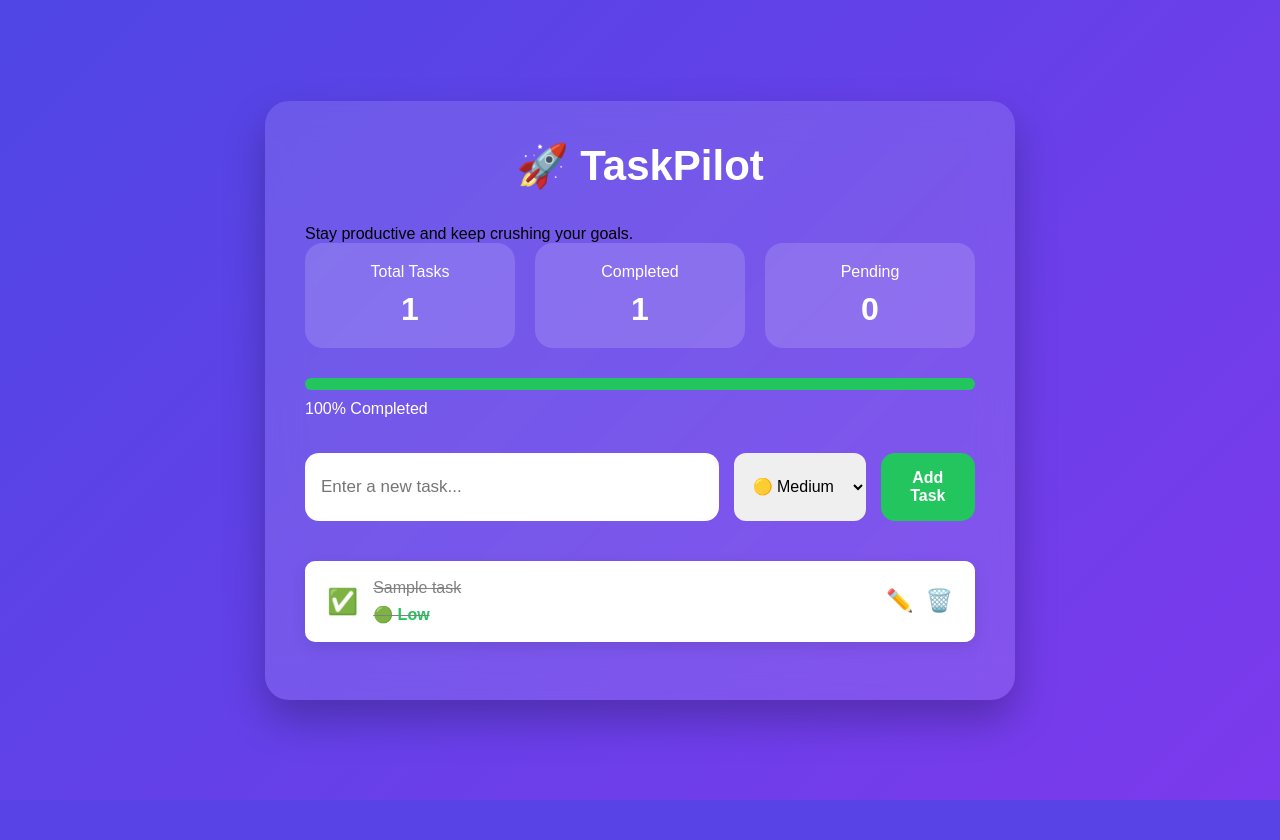
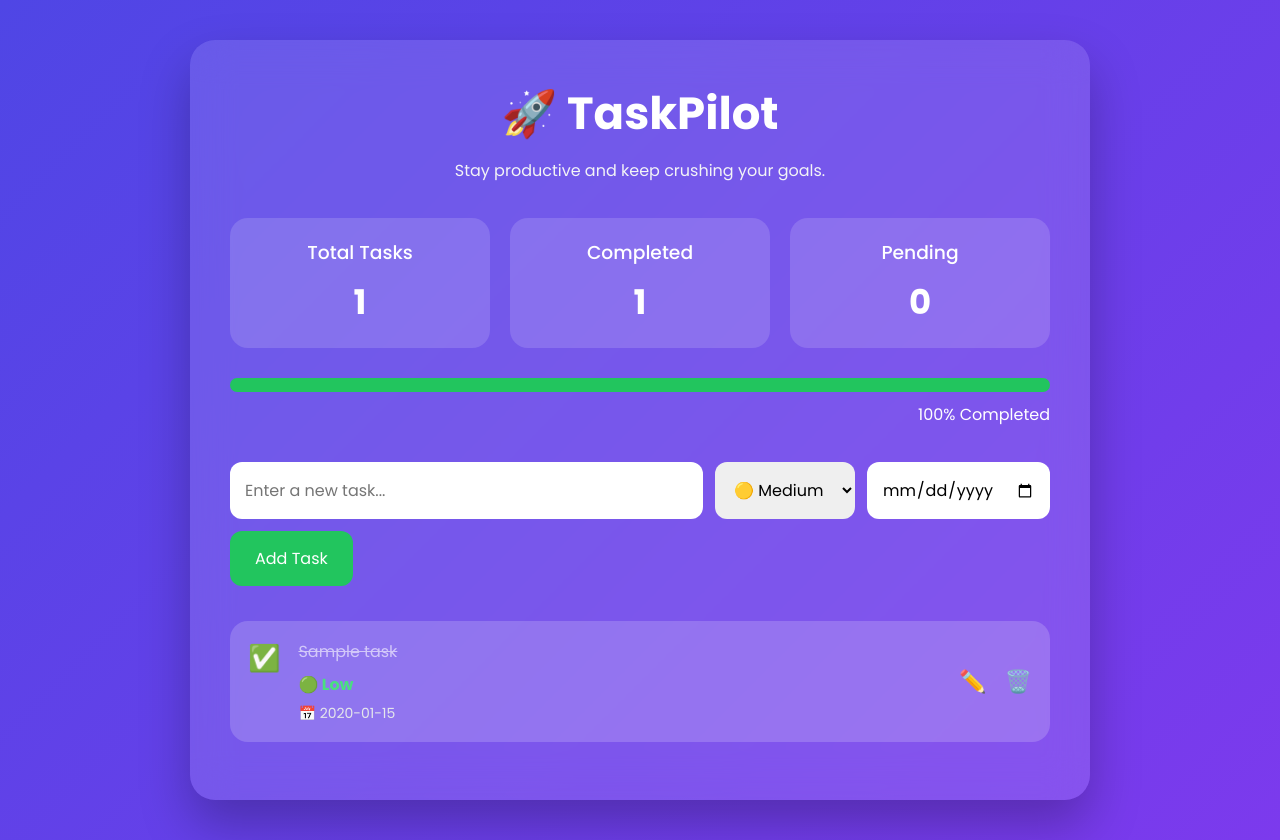
Before and after one commit to adleraf/taskpilot, a Flask app: page / in a window 1280 px wide. Before the commit the page ends 800 px from the top, so only its background shows below. Run offline with Flask 3, Linux system fonts and the light colour scheme; tables that the repository leaves empty hold one stand-in row (values such as "Sample post").

Commit message:
added a due date button on the dashboard

```diff
--- a/app.py
+++ b/app.py
@@ -14,6 +14,7 @@ class Task(db.Model):
     title = db.Column(db.String(200), nullable=False)
     completed = db.Column(db.Boolean, default=False)
     priority = db.Column(db.String(20), default="Medium")
+    due_date = db.Column(db.String(50))
 
 
 with app.app_context():
@@ -32,7 +33,8 @@ def home():
 
             new_task = Task(
                 title=title,
-                priority=priority
+                priority=priority,
+                due_date = request.form["due_date"]
             )
 
             db.session.add(new_task)
--- a/static/style.css
+++ b/static/style.css
@@ -2,12 +2,10 @@
     margin:0;
     padding:0;
     box-sizing:border-box;
-    font-family:Arial, Helvetica, sans-serif;
+    font-family:"Poppins",sans-serif;
 }
 
- body{
-
-    font-family:'Poppins',sans-serif;
+body{
 
     background:linear-gradient(135deg,#4f46e5,#7c3aed);
 
@@ -23,20 +21,19 @@
 
 }
 
-
 .container{
 
-    width:750px;
+    width:900px;
 
     background:rgba(255,255,255,.12);
 
-    backdrop-filter:blur(18px);
+    backdrop-filter:blur(20px);
 
-    border-radius:24px;
+    border-radius:25px;
 
     padding:40px;
 
-    box-shadow:0 20px 40px rgba(0,0,0,.25);
+    box-shadow:0 25px 50px rgba(0,0,0,.25);
 
 }
 
@@ -44,38 +41,144 @@ h1{
 
     color:white;
 
-    font-size:42px;
+    text-align:center;
 
-    font-weight:700;
+    font-size:45px;
+
+    margin-bottom:10px;
+
+}
+
+.subtitle{
+
+    color:#f3f4f6;
+
+    text-align:center;
 
     margin-bottom:35px;
 
+}
+
+.dashboard{
+
+    display:flex;
+
+    gap:20px;
+
+    margin-bottom:30px;
+
+}
+
+.card{
+
+    flex:1;
+
+    background:rgba(255,255,255,.15);
+
+    padding:20px;
+
+    border-radius:18px;
+
     text-align:center;
+
+    color:white;
+
+    transition:.3s;
+
+}
+
+.card:hover{
+
+    transform:translateY(-5px);
+
+}
+
+.card h3{
+
+    font-weight:500;
+
+    margin-bottom:10px;
+
+}
+
+.card p{
+
+    font-size:34px;
+
+    font-weight:bold;
+
+}
+
+.progress-container{
+
+    margin-bottom:35px;
+
+}
+
+.progress-bar{
+
+    width:100%;
+
+    height:14px;
+
+    background:rgba(255,255,255,.2);
+
+    border-radius:30px;
+
+    overflow:hidden;
+
+}
+
+.progress-fill{
+
+    height:100%;
+
+    background:#22c55e;
+
+    transition:.5s;
+
+}
+
+.progress-container p{
+
+    color:white;
+
+    margin-top:10px;
+
+    text-align:right;
 
 }
 
 form{
 
     display:flex;
-    justify-content:center;
-    gap:15px;
-    margin-bottom:40px;
+
+    gap:12px;
+
+    margin-bottom:35px;
+
+    flex-wrap:wrap;
 
 }
 
-input{
+input[type="text"]{
 
-    width:100%;
+    flex:2;
 
-    padding:16px;
+}
+
+input,
+select{
+
+    padding:15px;
 
     border:none;
 
-    border-radius:14px;
-
-    font-size:17px;
+    border-radius:12px;
 
     outline:none;
+
+    font-size:16px;
 
 }
 
@@ -87,15 +190,13 @@ button{
 
     border:none;
 
-    border-radius:14px;
+    border-radius:12px;
 
-    padding:16px 26px;
+    padding:15px 25px;
 
     cursor:pointer;
 
     font-size:16px;
-
-    font-weight:600;
 
     transition:.3s;
 
@@ -103,9 +204,9 @@ button{
 
 button:hover{
 
+    background:#16a34a;
+
     transform:translateY(-2px);
-
-    background:#16a34a;
 
 }
 
@@ -117,108 +218,58 @@ ul{
 
 li{
 
-    background:white;
-    margin-bottom:18px;
-    padding:18px 22px;
-    border-radius:10px;
+    display:flex;
 
-    display:flex;
     justify-content:space-between;
+
     align-items:center;
 
-    box-shadow:0 5px 15px rgba(0,0,0,.1);
+    padding:18px;
+
+    margin-bottom:18px;
+
+    border-radius:18px;
+
+    background:rgba(255,255,255,.18);
+
+    color:white;
+
+    transition:.3s;
+
+}
+
+li:hover{
+
+    transform:translateY(-4px);
 
 }
 
 .task-left{
 
     display:flex;
-    align-items:center;
-    gap:15px;
+
+    gap:18px;
+
+    align-items:flex-start;
 
 }
 
 .toggle-btn{
 
     text-decoration:none;
-    font-size:25px;
 
-}
-
-.delete-btn{
-
-    text-decoration:none;
-    font-size:22px;
+    font-size:26px;
 
 }
 
 .completed{
 
     text-decoration:line-through;
-    color:gray;
 
-}.dashboard{
-    display:flex;
-    justify-content:space-between;
-    gap:20px;
-    margin-bottom:30px;
+    opacity:.6;
+
 }
 
-.card{
-    flex:1;
-    background:rgba(255,255,255,.15);
-    border-radius:18px;
-    padding:20px;
-    color:white;
-    text-align:center;
-}
-
-.card h3{
-    font-size:16px;
-    font-weight:500;
-}
-
-.card p{
-    margin-top:10px;
-    font-size:32px;
-    font-weight:700;
-}
-
-.progress-container{
-    margin-bottom:35px;
-}
-
-.progress-bar{
-    height:12px;
-    background:rgba(255,255,255,.2);
-    border-radius:20px;
-    overflow:hidden;
-}
-
-.progress-fill{
-    height:100%;
-    background:#22c55e;
-    transition:.4s;
-}
-
-.progress-container p{
-    margin-top:10px;
-    color:white;
-    font-weight:500;
-}
-.actions{
-    display:flex;
-    gap:12px;
-}
-
-.edit-btn{
-    text-decoration:none;
-    font-size:22px;
-}
-
-.edit-btn:hover{
-    transform:scale(1.2);
-}
 .priority{
 
     margin-top:8px;
@@ -229,34 +280,103 @@ li{
 
     color:#ef4444;
 
-    font-weight:600;
+    font-weight:bold;
 
 }
 
 .medium{
 
-    color:#f59e0b;
+    color:#fbbf24;
 
-    font-weight:600;
+    font-weight:bold;
 
 }
 
 .low{
 
-    color:#22c55e;
+    color:#4ade80;
 
-    font-weight:600;
+    font-weight:bold;
 
 }
 
-select{
+.due-date{
 
-    padding:15px;
+    margin-top:6px;
 
-    border:none;
+    color:#e5e7eb;
 
-    border-radius:12px;
-
-    font-size:16px;
+    font-size:14px;
 
 }
+
+.actions{
+
+    display:flex;
+
+    gap:18px;
+
+}
+
+.edit-btn,
+.delete-btn{
+
+    text-decoration:none;
+
+    font-size:22px;
+
+    transition:.3s;
+
+}
+
+.edit-btn:hover{
+
+    transform:scale(1.25);
+
+}
+
+.delete-btn:hover{
+
+    transform:scale(1.25);
+
+}
+
+@media(max-width:900px){
+
+    .container{
+
+        width:100%;
+
+    }
+
+    .dashboard{
+
+        flex-direction:column;
+
+    }
+
+    form{
+
+        flex-direction:column;
+
+    }
+
+    li{
+
+        flex-direction:column;
+
+        align-items:flex-start;
+
+        gap:15px;
+
+    }
+
+    .actions{
+
+        width:100%;
+
+        justify-content:flex-end;
+
+    }
+
+}
--- a/templates/index.html
+++ b/templates/index.html
@@ -2,9 +2,11 @@
 <html lang="en">
 
 <head>
+
     <meta charset="UTF-8">
     <meta name="viewport" content="width=device-width, initial-scale=1.0">
-    <title>TaskPilot</title>
+
+    <title>🚀 TaskPilot</title>
 
     <!-- Google Font -->
     <link rel="preconnect" href="https://fonts.googleapis.com">
@@ -12,8 +14,8 @@
 
     <link href="https://fonts.googleapis.com/css2?family=Poppins:wght@300;400;500;600;700&display=swap" rel="stylesheet">
 
-    <!-- CSS -->
     <link rel="stylesheet" href="{{ url_for('static', filename='style.css') }}">
+
 </head>
 
 <body>
@@ -31,27 +33,18 @@
     <div class="dashboard">
 
         <div class="card">
-
             <h3>Total Tasks</h3>
-
             <p>{{ total_tasks }}</p>
-
         </div>
 
         <div class="card">
-
             <h3>Completed</h3>
-
             <p>{{ completed_tasks }}</p>
-
         </div>
 
         <div class="card">
-
             <h3>Pending</h3>
-
             <p>{{ pending_tasks }}</p>
-
         </div>
 
     </div>
@@ -83,15 +76,21 @@
             placeholder="Enter a new task..."
             required
         >
+
         <select name="priority">
 
             <option value="High">🔴 High</option>
-
             <option value="Medium" selected>🟡 Medium</option>
-
             <option value="Low">🟢 Low</option>
 
         </select>
+
+        <input
+            type="date"
+            name="due_date"
+            required
+        >
+
         <button type="submit">
             Add Task
         </button>
@@ -114,53 +113,58 @@
                 >
 
                     {% if task.completed %}
-
                         ✅
-
                     {% else %}
-
                         ⬜
-
                     {% endif %}
 
                 </a>
 
+                <div>
+
                     <span class="{% if task.completed %}completed{% endif %}">
                         {{ task.title }}
+                    </span>
+
                     <div class="priority">
 
                         {% if task.priority == "High" %}
 
-        <span class="high">
-            🔴 High
-        </span>
+                            <span class="high">🔴 High</span>
 
                         {% elif task.priority == "Medium" %}
 
-        <span class="medium">
-            🟡 Medium
-        </span>
+                            <span class="medium">🟡 Medium</span>
 
                         {% else %}
 
-        <span class="low">
-            🟢 Low
-        </span>
+                            <span class="low">🟢 Low</span>
 
                         {% endif %}
 
                     </div>
-                </span>
+
+                    <div class="due-date">
+                        📅 {{ task.due_date }}
+                    </div>
+
+                </div>
 
             </div>
 
             <div class="actions">
 
-    <a class="edit-btn" href="/edit/{{ task.id }}">
+                <a
+                    class="edit-btn"
+                    href="/edit/{{ task.id }}"
+                >
                     ✏️
                 </a>
 
-    <a class="delete-btn" href="/delete/{{ task.id }}">
+                <a
+                    class="delete-btn"
+                    href="/delete/{{ task.id }}"
+                >
                     🗑️
                 </a>
 
```
Lines whose indentation alone changed are shown as unchanged.
